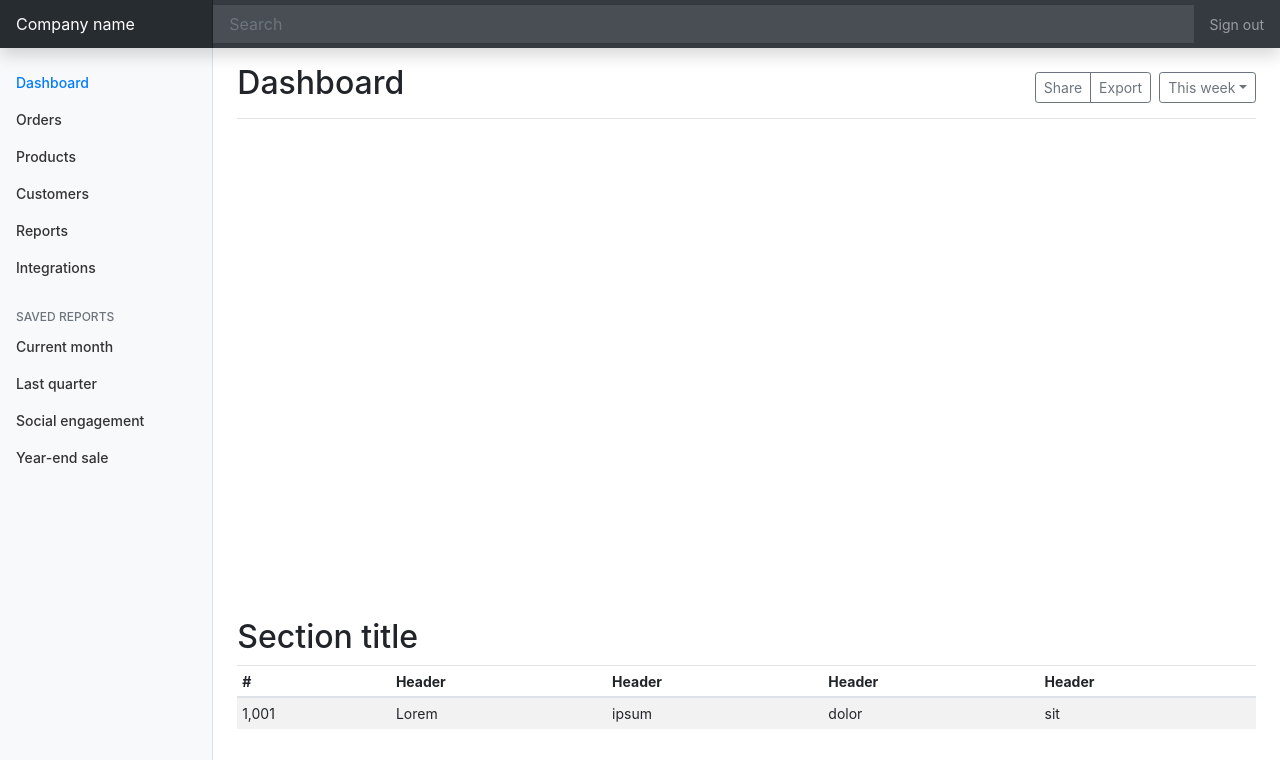
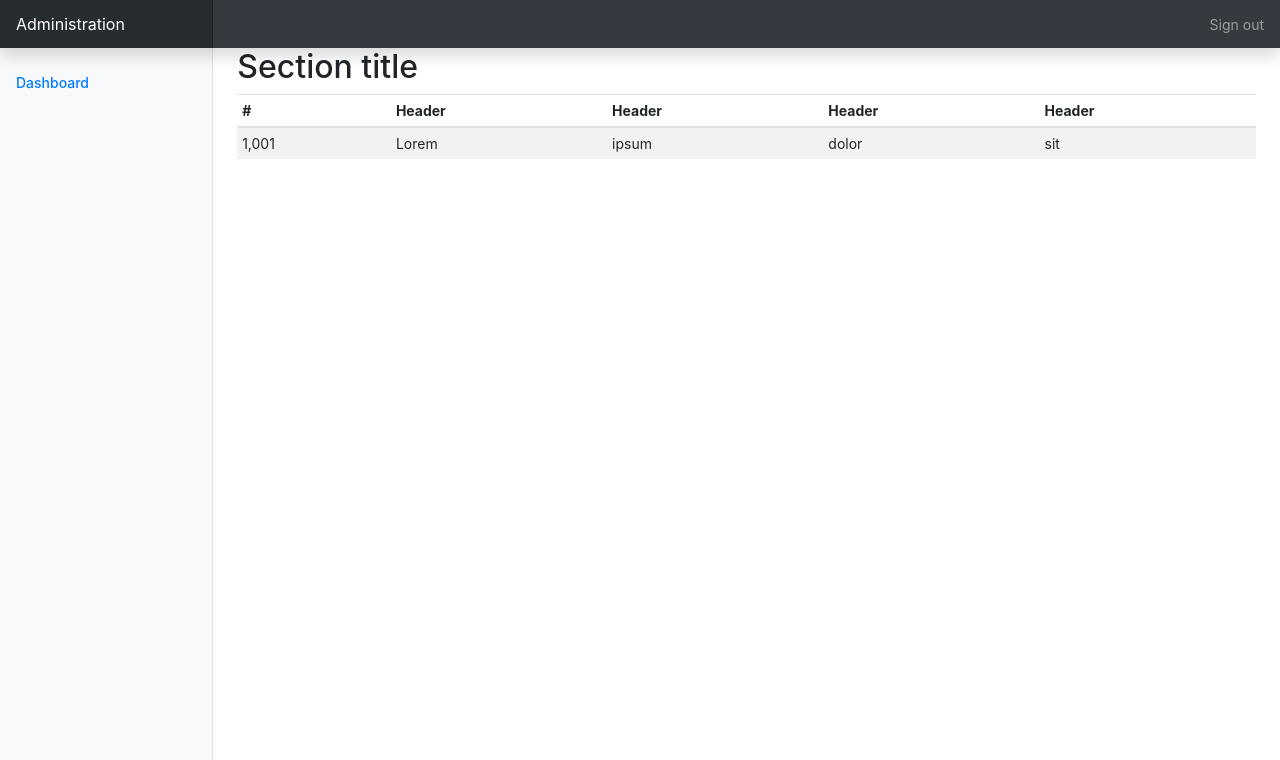
Before and after one commit to janramirez/react-admin, a React (Create React App) app: page / in a window 1280 px wide. Shown: the top 760 px of the page. Built offline with nearby package versions, Linux system fonts and the light colour scheme.

Commit message:
Refactored large HTML to smaller components

```diff
--- a/src/App.tsx
+++ b/src/App.tsx
@@ -1,183 +1,21 @@
 import React from "react";
 import logo from "./logo.svg";
 import "./App.css";
+import Nav from './components/Nav';
+import Menu from './components/Menu';
+import Dashboard from "./components/Dashboard";
 
 function App() {
   return (
     <div>
-      <nav className="navbar navbar-dark sticky-top bg-dark flex-md-nowrap p-0 shadow">
-        <a className="navbar-brand col-md-3 col-lg-2 mr-0 px-3" href="#">
-          Company name
-        </a>
-        <button
-          className="navbar-toggler position-absolute d-md-none collapsed"
-          type="button"
-          data-toggle="collapse"
-          data-target="#sidebarMenu"
-          aria-controls="sidebarMenu"
-          aria-expanded="false"
-          aria-label="Toggle navigation"
-        >
-          <span className="navbar-toggler-icon"></span>
-        </button>
-        <input
-          className="form-control form-control-dark w-100"
-          type="text"
-          placeholder="Search"
-          aria-label="Search"
-        />
-        <ul className="navbar-nav px-3">
-          <li className="nav-item text-nowrap">
-            <a className="nav-link" href="#">
-              Sign out
-            </a>
-          </li>
-        </ul>
-      </nav>
+      <Nav />
 
       <div className="container-fluid">
         <div className="row">
-          <nav
-            id="sidebarMenu"
-            className="col-md-3 col-lg-2 d-md-block bg-light sidebar collapse"
-          >
-            <div className="sidebar-sticky pt-3">
-              <ul className="nav flex-column">
-                <li className="nav-item">
-                  <a className="nav-link active" href="#">
-                    <span data-feather="home"></span>
-                    Dashboard <span className="sr-only">(current)</span>
-                  </a>
-                </li>
-                <li className="nav-item">
-                  <a className="nav-link" href="#">
-                    <span data-feather="file"></span>
-                    Orders
-                  </a>
-                </li>
-                <li className="nav-item">
-                  <a className="nav-link" href="#">
-                    <span data-feather="shopping-cart"></span>
-                    Products
-                  </a>
-                </li>
-                <li className="nav-item">
-                  <a className="nav-link" href="#">
-                    <span data-feather="users"></span>
-                    Customers
-                  </a>
-                </li>
-                <li className="nav-item">
-                  <a className="nav-link" href="#">
-                    <span data-feather="bar-chart-2"></span>
-                    Reports
-                  </a>
-                </li>
-                <li className="nav-item">
-                  <a className="nav-link" href="#">
-                    <span data-feather="layers"></span>
-                    Integrations
-                  </a>
-                </li>
-              </ul>
-
-              <h6 className="sidebar-heading d-flex justify-content-between align-items-center px-3 mt-4 mb-1 text-muted">
-                <span>Saved reports</span>
-                <a
-                  className="d-flex align-items-center text-muted"
-                  href="#"
-                  aria-label="Add a new report"
-                >
-                  <span data-feather="plus-circle"></span>
-                </a>
-              </h6>
-              <ul className="nav flex-column mb-2">
-                <li className="nav-item">
-                  <a className="nav-link" href="#">
-                    <span data-feather="file-text"></span>
-                    Current month
-                  </a>
-                </li>
-                <li className="nav-item">
-                  <a className="nav-link" href="#">
-                    <span data-feather="file-text"></span>
-                    Last quarter
-                  </a>
-                </li>
-                <li className="nav-item">
-                  <a className="nav-link" href="#">
-                    <span data-feather="file-text"></span>
-                    Social engagement
-                  </a>
-                </li>
-                <li className="nav-item">
-                  <a className="nav-link" href="#">
-                    <span data-feather="file-text"></span>
-                    Year-end sale
-                  </a>
-                </li>
-              </ul>
-            </div>
-          </nav>
+          <Menu />
 
           <main role="main" className="col-md-9 ml-sm-auto col-lg-10 px-md-4">
-            <div className="d-flex justify-content-between flex-wrap flex-md-nowrap align-items-center pt-3 pb-2 mb-3 border-bottom">
-              <h1 className="h2">Dashboard</h1>
-              <div className="btn-toolbar mb-2 mb-md-0">
-                <div className="btn-group mr-2">
-                  <button
-                    type="button"
-                    className="btn btn-sm btn-outline-secondary"
-                  >
-                    Share
-                  </button>
-                  <button
-                    type="button"
-                    className="btn btn-sm btn-outline-secondary"
-                  >
-                    Export
-                  </button>
-                </div>
-                <button
-                  type="button"
-                  className="btn btn-sm btn-outline-secondary dropdown-toggle"
-                >
-                  <span data-feather="calendar"></span>
-                  This week
-                </button>
-              </div>
-            </div>
-
-            <canvas
-              className="my-4 w-100"
-              id="myChart"
-              width="900"
-              height="380"
-            ></canvas>
-
-            <h2>Section title</h2>
-            <div className="table-responsive">
-              <table className="table table-striped table-sm">
-                <thead>
-                  <tr>
-                    <th>#</th>
-                    <th>Header</th>
-                    <th>Header</th>
-                    <th>Header</th>
-                    <th>Header</th>
-                  </tr>
-                </thead>
-                <tbody>
-                  <tr>
-                    <td>1,001</td>
-                    <td>Lorem</td>
-                    <td>ipsum</td>
-                    <td>dolor</td>
-                    <td>sit</td>
-                  </tr>
-                </tbody>
-              </table>
-            </div>
+            <Dashboard />
           </main>
         </div>
       </div>
--- /dev/null
+++ b/src/components/Dashboard.tsx
@@ -0,0 +1,31 @@
+import React from "react";
+
+const Dashboard = () => (
+  <div>
+    <h2>Section title</h2>
+    <div className="table-responsive">
+      <table className="table table-striped table-sm">
+        <thead>
+          <tr>
+            <th>#</th>
+            <th>Header</th>
+            <th>Header</th>
+            <th>Header</th>
+            <th>Header</th>
+          </tr>
+        </thead>
+        <tbody>
+          <tr>
+            <td>1,001</td>
+            <td>Lorem</td>
+            <td>ipsum</td>
+            <td>dolor</td>
+            <td>sit</td>
+          </tr>
+        </tbody>
+      </table>
+    </div>
+  </div>
+);
+
+export default Dashboard;
--- /dev/null
+++ b/src/components/Menu.tsx
@@ -0,0 +1,20 @@
+import React from "react";
+
+const Menu = () => (
+  <nav
+    id="sidebarMenu"
+    className="col-md-3 col-lg-2 d-md-block bg-light sidebar collapse"
+  >
+    <div className="sidebar-sticky pt-3">
+      <ul className="nav flex-column">
+        <li className="nav-item">
+          <a className="nav-link active" href="#">
+            Dashboard
+          </a>
+        </li>
+      </ul>
+    </div>
+  </nav>
+);
+
+export default Menu;
--- /dev/null
+++ b/src/components/Nav.tsx
@@ -0,0 +1,19 @@
+import React from "react";
+
+const Nav = () => (
+  <nav className="navbar navbar-dark sticky-top bg-dark flex-md-nowrap p-0 shadow">
+    <a className="navbar-brand col-md-3 col-lg-2 mr-0 px-3" href="#">
+      Administration
+    </a>
+
+    <ul className="navbar-nav px-3">
+      <li className="nav-item text-nowrap">
+        <a className="nav-link" href="#">
+          Sign out
+        </a>
+      </li>
+    </ul>
+  </nav>
+);
+
+export default Nav;
```
